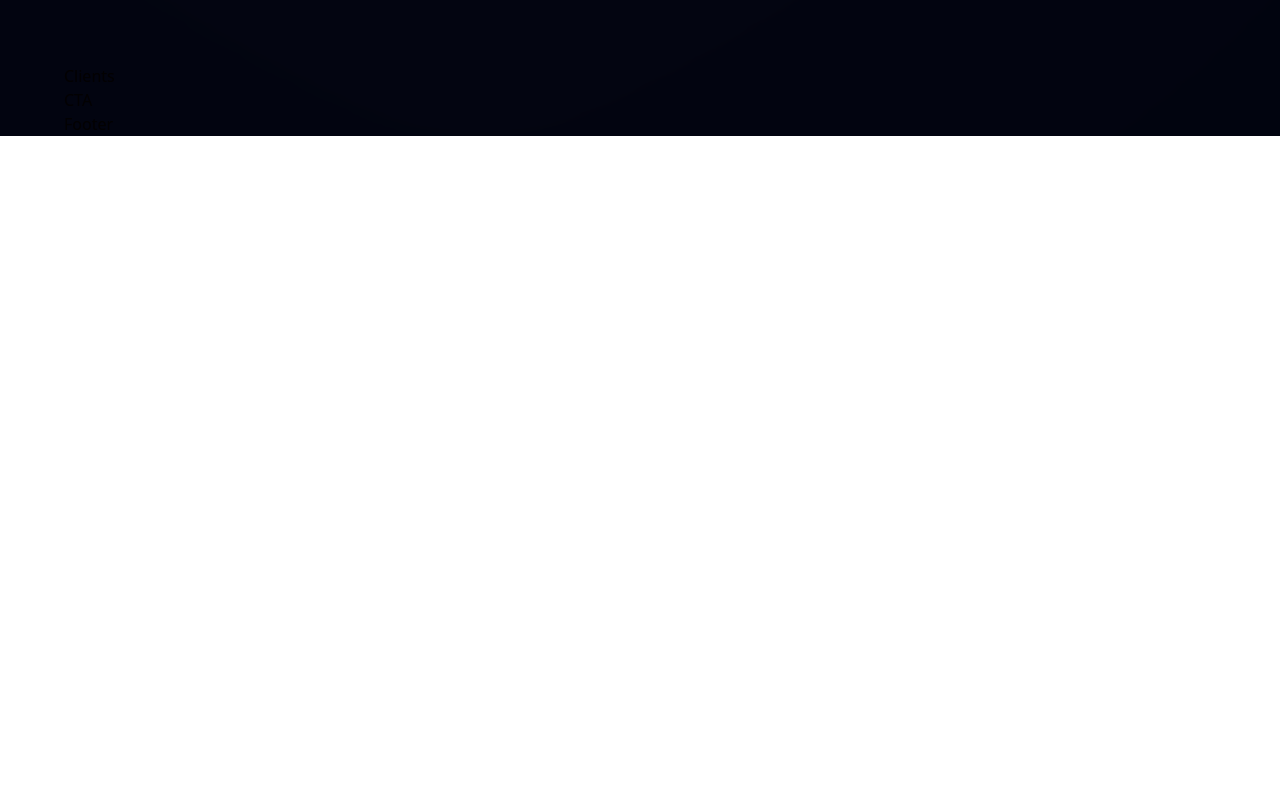
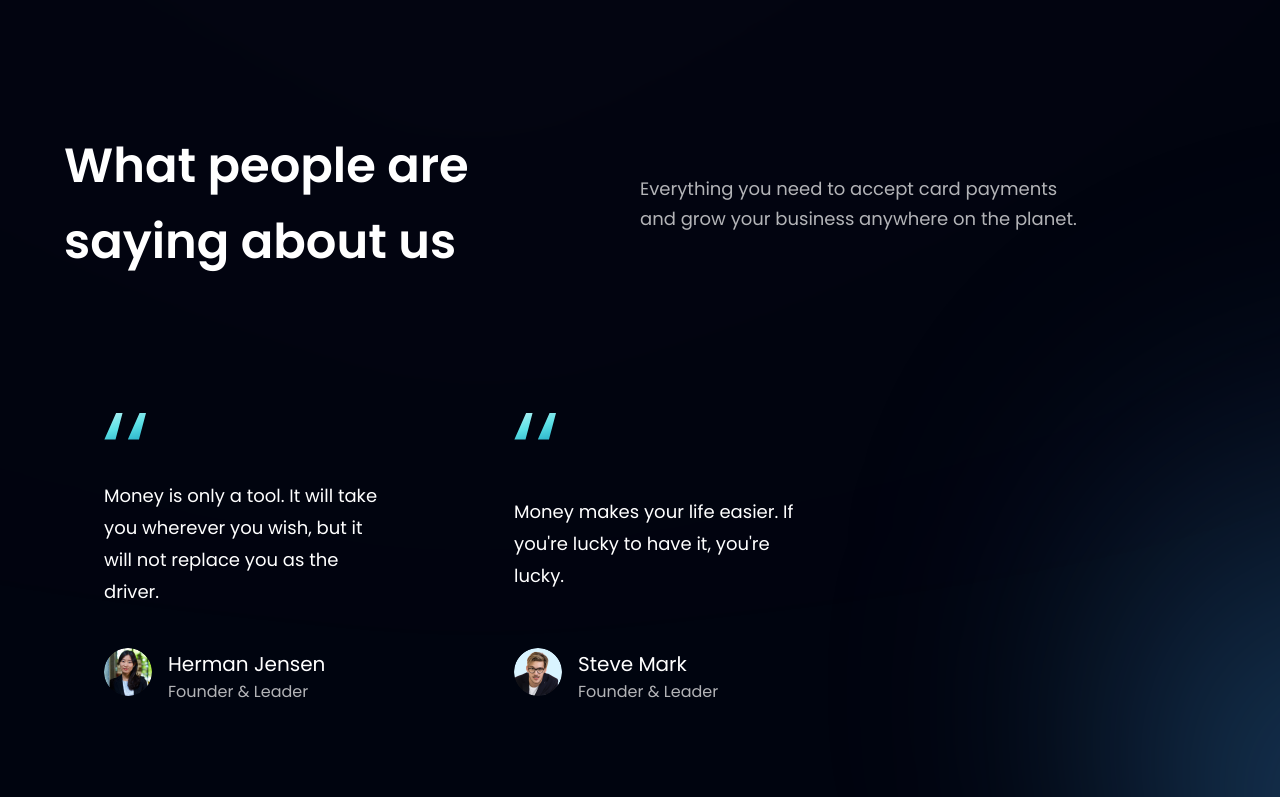
Before and after one commit to digimori/reacttailwind, a React (Vite) app in the folder reacttailwindcss/: page / in a window 1280 px wide. Shown: the part 2783-3580 px from the top of the page. Before the commit the page ends 2919 px from the top, so only its background shows below. Built offline with nearby package versions, Linux system fonts and the light colour scheme.

Commit message:
feat: Testimonial section completed

```diff
--- a/reacttailwindcss/src/components/Feedback.jsx
+++ b/reacttailwindcss/src/components/Feedback.jsx
@@ -1,10 +1,19 @@
 import React from 'react';
-import { people01, people02, people03, quotes } from '../assets';
-import styles, { layout } from '../style';
+import { quotes } from '../assets';
 
-const Feedback = () => {
+const Feedback = ({ content, name, title, img }) => {
   return (
-    <div>Feedback</div>
+    <div className='flex justify-between flex-col px-10 py-12 rounded-[20px] max-w-[370px] md:mr-10 sm:mr-5 mr-0 my-5 feedback-card'>
+      <img src={quotes} alt="quotes" className='w-[42px] h-[27px] object-contain' />
+      <p className='font-poppins font-normal text-[18px] leading-[32px] text-white my-10'>{content}</p>
+      <div className='flex flex-row'>
+        <img src={img} alt={name} className='w-[48px] h-[48px] rounded-full' />
+        <div className='flex flex-col ml-4'>
+          <h4 className='font-poppins font-normal text-[20px] leading-[32px] text-white'>{name}</h4>
+          <p className='font-poppins font-normal text-[16px] leading-[24px] text-dimWhite'>{title}</p>
+        </div>
+      </div>
+    </div>
   )
 }
 
--- a/reacttailwindcss/src/components/Testimonials.jsx
+++ b/reacttailwindcss/src/components/Testimonials.jsx
@@ -1,10 +1,26 @@
 import React from 'react';
-import { people01, people02, people03, quotes } from '../assets';
+import { feedback } from '../constants';
+import FeedbackCard from './Feedback';
 import styles, { layout } from '../style';
 
 const Testimonials = () => {
   return (
-    <section></section>
+    <section id="clients" className={`${styles.paddingY} ${styles.flexCenter} flex-col relative`}>
+      <div className='absolute z-[0] w-[60%] h-[60%] -right-[50%] rounded-full blue__gradient' /> {/* This is for the gradients */}
+
+      <div className="w-full flex justify-between items-center md:flex-row flex-col sm:mb-16 mb-6 relative z-index-[1]">
+      <h1 className={styles.heading2}>What people are <br className='sm:block hidden' />
+       saying about us</h1>
+       <div className='w-full md:mt-0 mt-6'>
+        <p className={`${styles.paragraph} text-left max-w-[450px]`}>Everything you need to accept card payments and grow your business anywhere on the planet.</p>
+       </div>
+      </div>
+    <div className='flex flex-wrap sm:justify-start justify-center w-full feedback-container relative z-[1]'>
+      {feedback.map((card) => (
+        <FeedbackCard key={card.id} {...card} />
+      ))}
+    </div>
+    </section>
   )
 }
 
```
